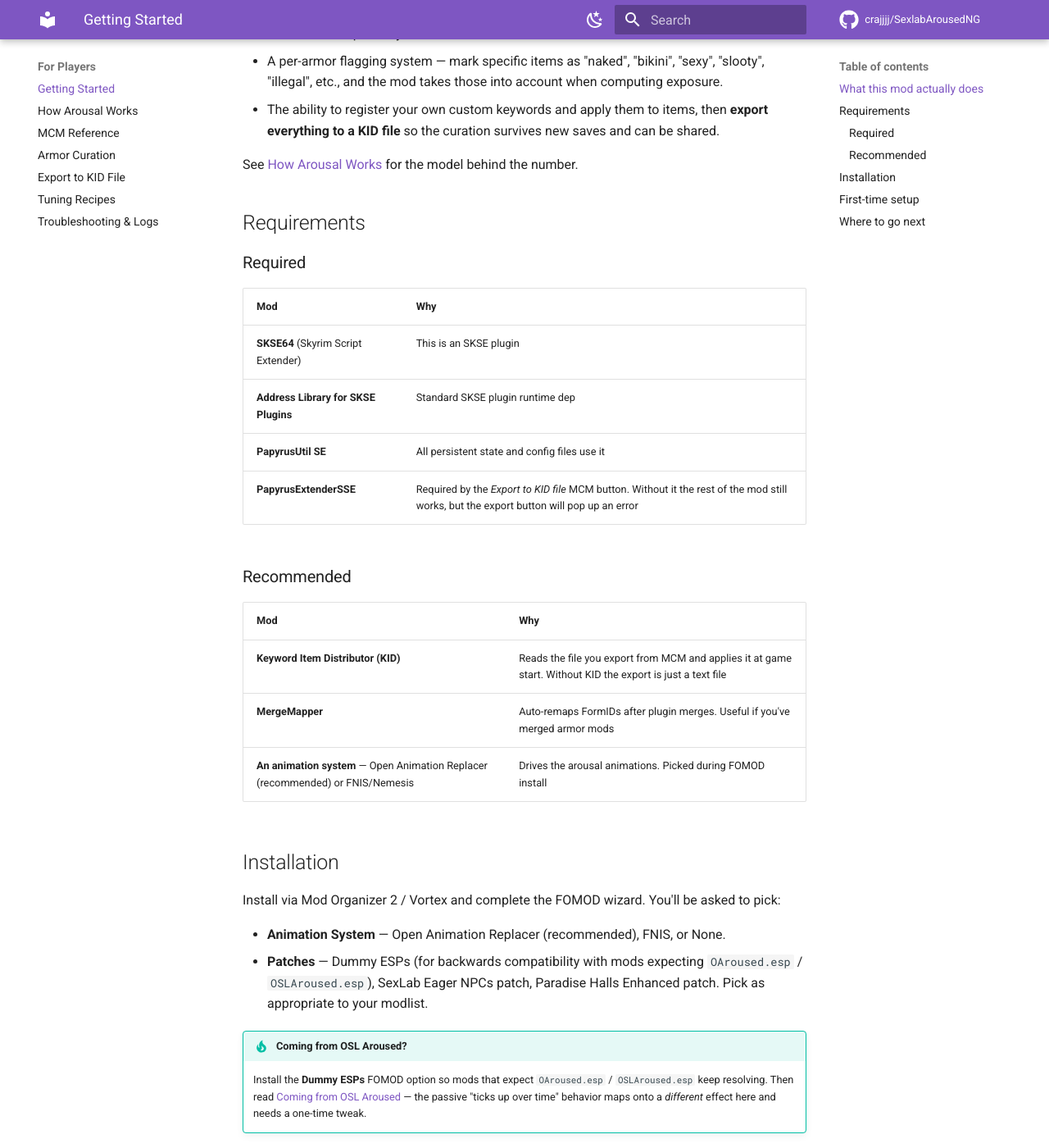
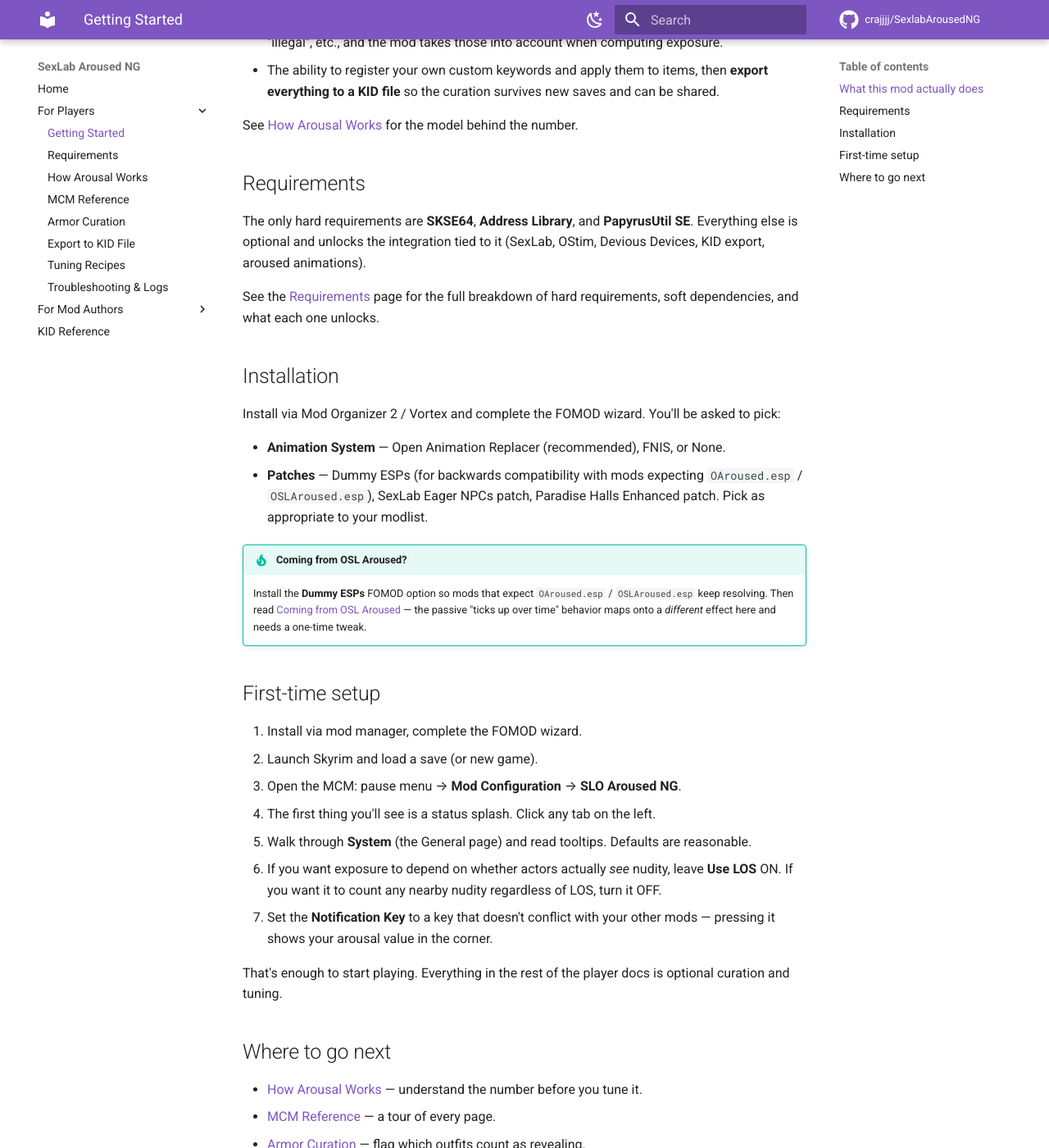
Before and after one commit to crajjjj/SexlabArousedNG, an MkDocs documentation site: the page built from docs/players/getting-started.md, in a window 1280 px wide and 1400 px high, scrolled down 628 px. Shown: the whole window at 82% size. Built offline with MkDocs 1.6.1 and Material for MkDocs 9.7.7, drawn with Linux system fonts in a browser that asks for light colours; comment, search, counter and statistics services are not loaded.

Commit message:
docs: add Requirements page, refactor nav to indexed sidebar
Split the requirements detail out of Getting Started into a dedicated
Requirements page (hard requirements vs soft dependencies and what each
unlocks). Switch the MkDocs Material nav from top tabs to an indexed
sidebar (navigation.indexes), add md_in_html/snippets extensions and the
link-validation + search plugin blocks, mirroring the Beeing Female NG site.

```diff
--- a/docs/players/getting-started.md
+++ b/docs/players/getting-started.md
@@ -19,22 +19,9 @@
 
 ## Requirements
 
-### Required
+The only hard requirements are **SKSE64**, **Address Library**, and **PapyrusUtil SE**. Everything else is optional and unlocks the integration tied to it (SexLab, OStim, Devious Devices, KID export, aroused animations).
 
-| Mod | Why |
-|---|---|
-| **SKSE64** (Skyrim Script Extender) | This is an SKSE plugin |
-| **Address Library for SKSE Plugins** | Standard SKSE plugin runtime dep |
-| **PapyrusUtil SE** | All persistent state and config files use it |
-| **PapyrusExtenderSSE** | Required by the *Export to KID file* MCM button. Without it the rest of the mod still works, but the export button will pop up an error |
-
-### Recommended
-
-| Mod | Why |
-|---|---|
-| **Keyword Item Distributor (KID)** | Reads the file you export from MCM and applies it at game start. Without KID the export is just a text file |
-| **MergeMapper** | Auto-remaps FormIDs after plugin merges. Useful if you've merged armor mods |
-| **An animation system** — Open Animation Replacer (recommended) or FNIS/Nemesis | Drives the arousal animations. Picked during FOMOD install |
+See the [Requirements](requirements.md) page for the full breakdown of hard requirements, soft dependencies, and what each one unlocks.
 
 ## Installation
 
--- a/mkdocs.yml
+++ b/mkdocs.yml
@@ -12,12 +12,12 @@
   features:
     - navigation.instant
     - navigation.tracking
-    - navigation.tabs
     - navigation.top
+    - navigation.indexes
+    - content.code.copy
+    - content.action.edit
     - search.suggest
     - search.highlight
-    - content.code.copy
-    - content.action.edit
     - toc.follow
   palette:
     - media: "(prefers-color-scheme: light)"
@@ -41,6 +41,7 @@
   - Home: index.md
   - For Players:
     - Getting Started: players/getting-started.md
+    - Requirements: players/requirements.md
     - How Arousal Works: players/how-arousal-works.md
     - MCM Reference: players/mcm-reference.md
     - Armor Curation: players/armor-curation.md
@@ -61,19 +62,29 @@
   - attr_list
   - def_list
   - footnotes
+  - md_in_html
   - tables
   - toc:
       permalink: true
   - pymdownx.details
+  - pymdownx.superfences
   - pymdownx.highlight:
       anchor_linenums: true
   - pymdownx.inlinehilite
-  - pymdownx.superfences
+  - pymdownx.snippets
   - pymdownx.tabbed:
       alternate_style: true
   - pymdownx.tasklist:
       custom_checkbox: true
 
+validation:
+  links:
+    not_found: warn
+    anchors: warn
+
+plugins:
+  - search
+
 extra:
   social:
     - icon: fontawesome/brands/github
```
Also changed, not shown: docs/players/requirements.md (added, +40 -0 lines).
